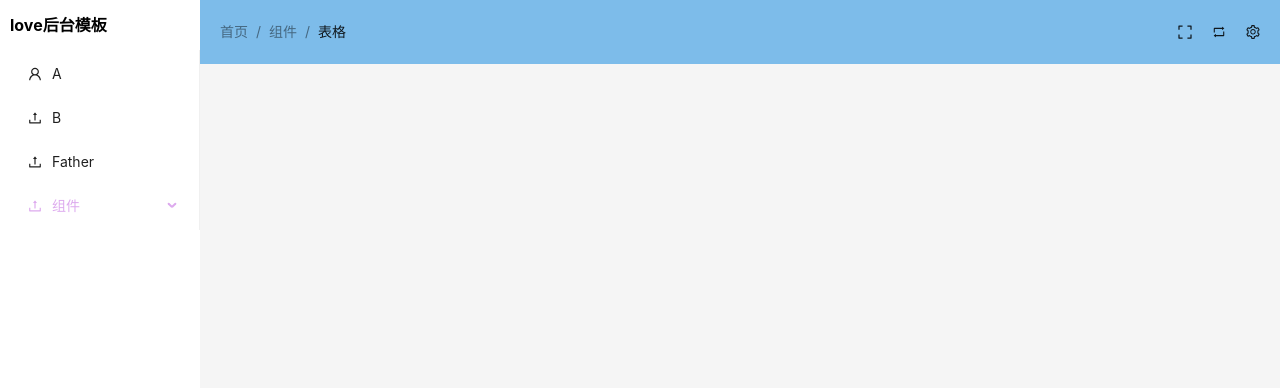
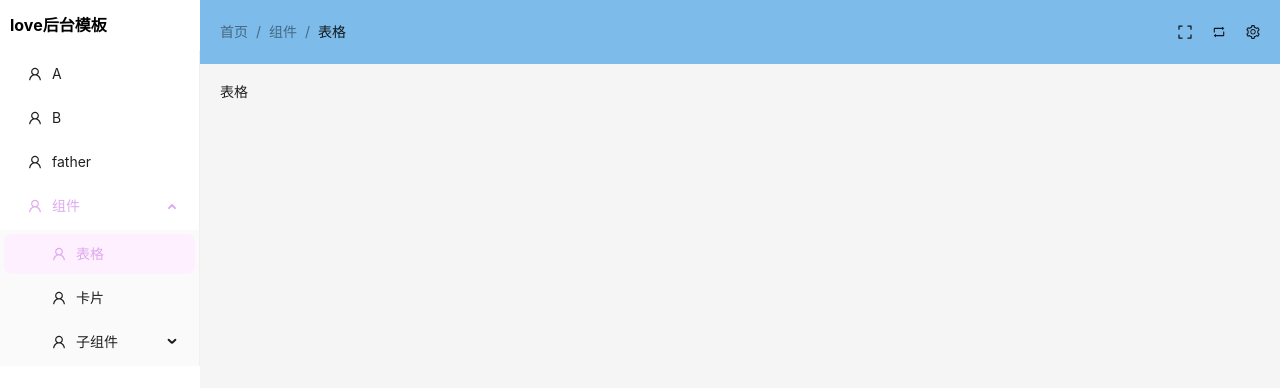
Before and after one commit to loveverse/love-wallpaper, a React (Vite) app: page /components/table in a window 1280 px wide. Shown: the top 388 px of the page. Built offline with nearby package versions, Linux system fonts and the light colour scheme.

Commit message:
generate router

```diff
--- a/src/App.tsx
+++ b/src/App.tsx
@@ -1,30 +1,11 @@
 import React from "react";
-import { BrowserRouter, Routes } from "react-router-dom";
-import { routes } from "@/router/index";
+import { BrowserRouter } from "react-router-dom";
+import { AppRouter } from "@/router/index";
 
-const App: React.FC = () => {
-  {
-    /* 路由逻辑：
-            没登录时，只能跳转到登录，不存在404；
-            登录后，存在404和默认路径/，/重定向到home，重新回到login还是到当前页面
-        */
-  }
-  {
-    /* <Route path="/" element={<Navigate to="/layout" replace />} />
-      <Route path="/layout" element={<Navigate to="/layout/a" replace />} />   */
-  }
-  {
-    /* 这里是需要全屏显示404,否则这个页面可以不需要 */
-  }
-  {
-    /* <Route path="/layout/*" element={<Layout />} />
-      <Route path="*" element={<NotFound />} /> */
-  }
-  // const routes =
+export default function App() {
   return (
     <BrowserRouter>
-      <Routes>{routes}</Routes>
+      <AppRouter />
     </BrowserRouter>
   );
-};
-export default App;
+}
--- a/src/router/index.tsx
+++ b/src/router/index.tsx
@@ -1,8 +1,10 @@
 import React from "react";
-import { Navigate, Outlet, useRoutes, Route } from "react-router-dom";
+import { Navigate, useRoutes, Outlet, Route } from "react-router-dom";
+import { UploadOutlined, UserOutlined } from "@ant-design/icons";
 import { RouteObject } from "./tyes";
 import Login from "@/views/login/index";
 import Layout from "@/views/layout";
+import LayoutIndex from "@/views/layout/LayoutIndex";
 import A from "@/views/a";
 import B from "@/views/b";
 import Father from "@/views/father";
@@ -46,7 +48,10 @@ export const Routers: RouteObject[] = [
   },
   {
     path: "/components",
-    element: <h1>111</h1> || <Navigate to="/components/table" />,
+    element: <LayoutIndex />,
+    meta: {
+      title: "组件",
+    },
     children: [
       {
         path: "/components/table",
@@ -65,15 +70,24 @@ export const Routers: RouteObject[] = [
       },
       {
         path: "/components/sub",
-        // element: <Navigate to="/notFound" />,
+        element: <LayoutIndex />,
+        meta: {
+          title: "子组件",
+        },
         children: [
           {
             path: "/components/sub/date",
             element: <Date />,
+            meta: {
+              title: "时间",
+            },
           },
           {
             path: "/components/sub/form",
             element: <Form />,
+            meta: {
+              title: "表单",
+            },
           },
         ],
       },
@@ -111,6 +125,11 @@ export const rootRouter: RouteObject[] = [
     element: <Navigate to="/notFound" />,
   },
 ];
+
+export const AppRouter = () => {
+  const routes = useRoutes(rootRouter);
+  return routes;
+};
 const recursionRoute = (routes: RouteObject[]) => {
   return routes.map((item, index) => {
     return (
@@ -120,25 +139,20 @@ const recursionRoute = (routes: RouteObject[]) => {
     );
   });
 };
-
-export const Router = () => {
-  const routes = useRoutes(rootRouter);
-  return routes;
+export const useRouterItems = (routes: RouteObject[] = Routers): any => {
+  return routes.map((item: any) => {
+    const obj: any = {
+      key: item.path,
+      path: item.path,
+      href: item.path,
+      title: item?.meta?.title || "空标题",
+      icon: <UserOutlined />,
+      label: item?.meta?.title || "空标题",
+    };
+    if (item.children) {
+      obj.children = useRouterItems(item.children);
+    }
+    return obj;
+  });
 };
 export const routers = recursionRoute(Routers);
-// export const recursionItems = (routes = Routers) => {
-//   return routes.map((item) => {
-//     const route = item.children
-//       ? recursionItems(item.children)
-//       : {
-//           key: item.path,
-//           path: item.path,
-//           href: item.path,
-//           title: item?.meta?.title || "空标题",
-//           // icon: <UserOutlined />,
-//           label: item?.meta?.title || "空标题",
-//         };
-//     return route;
-//   });
-// };
-export const routes = recursionRoute(rootRouter);
--- a/src/utils/index.ts
+++ b/src/utils/index.ts
@@ -18,3 +18,13 @@ export const searchRoute = (
   }
   return result;
 };
+export const getOpenKeys = (path: string) => {
+  let newStr = "";
+  const newArr = [];
+  const arr = path.split("/").map((i) => "/" + i);
+  for (let i = 1; i < arr.length - 1; i++) {
+    newStr += arr[i];
+    newArr.push(newStr);
+  }
+  return newArr;
+};
--- /dev/null
+++ b/src/views/layout/LayoutIndex.tsx
@@ -0,0 +1,12 @@
+import React from "react";
+import { Navigate, Outlet, useLocation, useParams } from "react-router-dom";
+
+export default function LayoutIndex() {
+  const location = useLocation();
+  const params = useParams();
+
+  if (location.pathname === "/components") {
+    return <Navigate to="/components/table" />;
+  }
+  return <Outlet />;
+}
--- a/src/views/layout/components/ComContent/index.tsx
+++ b/src/views/layout/components/ComContent/index.tsx
@@ -1,9 +1,8 @@
 import React from "react";
 import { CSSTransition, TransitionGroup } from "react-transition-group";
-import { Routes, Route, useRoutes, Outlet } from "react-router-dom";
+import { Outlet } from "react-router-dom";
 import { Layout } from "antd";
 const { Content } = Layout;
-import { routers } from "@/router/index";
 import "./index.less";
 const contentStyle: React.CSSProperties = {
   overflow: "auto",
@@ -12,26 +11,13 @@ const contentStyle: React.CSSProperties = {
 };
 
 export default function ComContent() {
-  // const recursionRoute = (routes = Routers) => {
-  //   routes.map((item) => {
-  //     const route = item.children ? (
-  //       <Route>{recursionRoute(item.children)}</Route>
-  //     ) : (
-  //       <Route path={item.path} key={item.path} element={item.element} />
-  //     );
-  //     return route;
-  //   });
-  // };
-  // const a = recursionRoute();
-
   return (
     <Content style={contentStyle}>
-      {/* <TransitionGroup> */}
-      {/* <CSSTransition timeout={500} classNames="fade" unmountOnExit> */}
-      <Routes>{routers}</Routes>
-      {/* <Outlet></Outlet> */}
-      {/* </CSSTransition> */}
-      {/* </TransitionGroup> */}
+      <TransitionGroup>
+        <CSSTransition timeout={500} classNames="fade" unmountOnExit>
+          <Outlet></Outlet>
+        </CSSTransition>
+      </TransitionGroup>
     </Content>
   );
 }
--- a/src/views/layout/components/ComHeader/index.tsx
+++ b/src/views/layout/components/ComHeader/index.tsx
@@ -11,7 +11,7 @@ import "./index.less";
 
 const ComHeader: React.FC<any> = ({ routes }) => {
   const location = useLocation();
-  console.log(routes);
+  // console.log(routes);
 
   // 根据当前路由路径获取路由配置
   const getRoute = (pathname: string) => {
@@ -31,7 +31,7 @@ const ComHeader: React.FC<any> = ({ routes }) => {
       const obj = route.children
         ? {
             title: route.title,
-            href: route.children[0].path, // 需要重定向到第一个
+            href: route.path, // 需要重定向到第一个
           }
         : { title: route.title };
       breadcrumbs.push(obj);
--- a/src/views/layout/components/ComSider/index.tsx
+++ b/src/views/layout/components/ComSider/index.tsx
@@ -1,11 +1,30 @@
-import React from "react";
+import React, { useEffect, useState } from "react";
+import { useNavigate, useLocation } from "react-router-dom";
 import { Layout, Menu } from "antd";
 const { Sider } = Layout;
-import { useNavigate, useLocation } from "react-router-dom";
+import { getOpenKeys } from "@/utils/index";
 
 export default function ComSider(props: any) {
   const navigate = useNavigate();
-  const location = useLocation();
+  const { pathname } = useLocation();
+  const [selectedKeys, setSelectedKeys] = useState<string[]>([pathname]);
+  const [openKeys, setOpenKeys] = useState<string[]>([]);
+  // 刷新页面保持高亮
+  useEffect(() => {
+    setSelectedKeys([pathname]);
+    setOpenKeys(getOpenKeys(pathname));
+  }, [pathname]);
+  // 设置当前展开的subMenu
+  const onOpenChange = (openKeys: string[]) => {
+    if (openKeys.length === 0 || openKeys.length === 1) {
+      return setOpenKeys(openKeys);
+    }
+    const latestOpenKey = openKeys[openKeys.length - 1];
+    if (latestOpenKey.includes(openKeys[0])) {
+      return setOpenKeys(openKeys);
+    }
+    setOpenKeys([latestOpenKey]);
+  };
   return (
     <Sider
       theme="light"
@@ -16,14 +35,16 @@ export default function ComSider(props: any) {
       <div className="logo">love后台模板</div>
       <Menu
         mode="inline"
-        defaultSelectedKeys={[location.pathname]}
-        defaultOpenKeys={[location.pathname]}
+        triggerSubMenuAction="click"
+        selectedKeys={selectedKeys}
+        openKeys={openKeys}
         items={props.items}
         onClick={({ key }) => {
           if (location.pathname !== key) {
             navigate(key);
           }
         }}
+        onOpenChange={onOpenChange}
       />
     </Sider>
   );
--- a/src/views/layout/index.tsx
+++ b/src/views/layout/index.tsx
@@ -1,112 +1,22 @@
 import React from "react";
+import { Outlet } from "react-router-dom";
 import { Layout } from "antd";
 import { UploadOutlined, UserOutlined } from "@ant-design/icons";
 import "./index.less";
 import ComSider from "./components/ComSider";
 import ComHeader from "./components/ComHeader";
 import ComContent from "./components/ComContent";
-// import { Routers } from "@/router/index";
-// const recursionItems = (routes) => {
-//   Routers.map(item => {
-//     if(item.children){
-//       recursionItems(item.children)
-//     }else{
-//       return {
-//         key: item.path,
-//         path: item.path,
-//         href: item.path,
-//         title: item?.meta?.title || '空标题',
-//         icon: <UserOutlined />,
-//         label: item?.meta?.title || '空标题'
-//       }
-//     }
-//   })
-// };
-const items = [
-  {
-    key: "/a",
-    path: "/a",
-    title: "A",
-    href: "/a",
-    icon: <UserOutlined />,
-    label: "A",
-  },
-  {
-    key: "/b",
-    path: "/b",
-    title: "B",
-    href: "/b",
-    icon: <UploadOutlined />,
-    label: "B",
-  },
-  {
-    key: "/father",
-    path: "/father",
-    title: "Father",
-    href: "/father",
-    icon: <UploadOutlined />,
-    label: "Father",
-  },
-  {
-    key: "/components",
-    path: "/components",
-    title: "组件",
-    href: "/components",
-    icon: <UploadOutlined />,
-    label: "组件",
-    children: [
-      {
-        key: "/components/table",
-        path: "/components/table",
-        title: "表格",
-        href: "/components/table",
-        icon: <UploadOutlined />,
-        label: "表格",
-      },
-      {
-        key: "/components/card",
-        path: "/components/card",
-        title: "卡片",
-        href: "/components/card",
-        icon: <UploadOutlined />,
-        label: "卡片",
-      },
-      {
-        key: "/components/sub",
-        path: "/components/sub",
-        title: "子组件",
-        href: "/components/sub",
-        icon: <UploadOutlined />,
-        label: "子组件",
-        children: [
-          {
-            key: "/components/sub/date",
-            path: "/components/sub/date",
-            title: "子组件时间",
-            href: "/components/sub/date",
-            icon: <UploadOutlined />,
-            label: "子组件时间",
-          },
-          {
-            key: "/components/sub/form",
-            path: "/components/sub/form",
-            title: "子组件表单",
-            href: "/components/sub/form",
-            icon: <UploadOutlined />,
-            label: "子组件表单",
-          },
-        ],
-      },
-    ],
-  },
-];
+import { useRouterItems } from "@/router/index";
+
 export default function App() {
+  const items = useRouterItems();
+
   return (
     <Layout style={{ width: "100%", height: "100%" }}>
       <ComSider items={items} />
       <Layout>
         <ComHeader routes={items} />
-        {/* <ComContent /> */}
+        <ComContent />
       </Layout>
     </Layout>
   );
```
